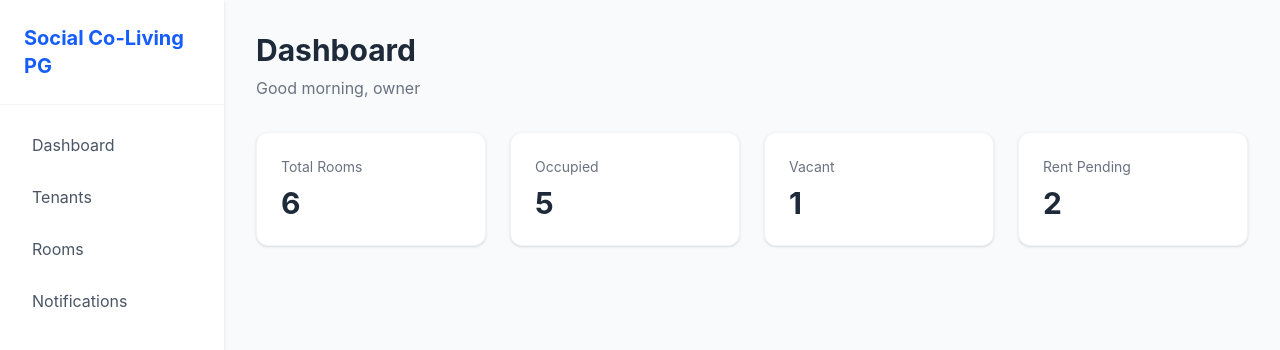
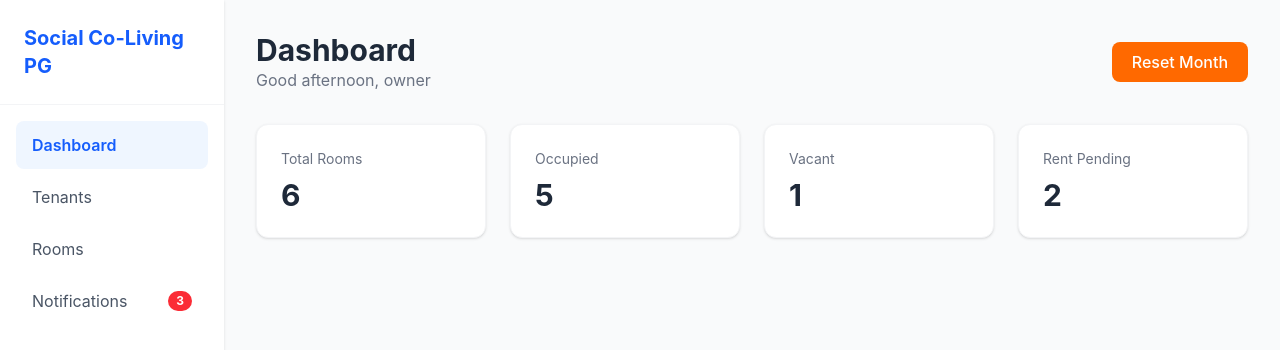
Before and after one commit to NeerajDev7/PG-Website, a React (Vite) app: page /dashboard in a window 1280 px wide. Shown: the top 350 px of the page. Built offline with nearby package versions, Linux system fonts and the light colour scheme.

Commit message:
third commit

```diff
--- a/src/components/Sidebar.jsx
+++ b/src/components/Sidebar.jsx
@@ -1,18 +1,51 @@
-import { useNavigate} from 'react-router-dom'
-function Sidebar(){
+import { useNavigate, useLocation } from 'react-router-dom'
+import { useSelector } from 'react-redux'
+
+function Sidebar() {
     const navigate = useNavigate()
+    const location = useLocation()
+
+    const tenants = useSelector((state) => state.tenants.tenants)
+    const rooms = useSelector((state) => state.rooms.rooms)
+
+    const notifCount =
+        tenants.filter(t => !t.paid).length +
+        rooms.filter(r => !r.occupied).length
+
+    const links = [
+        { label: 'Dashboard', path: '/dashboard' },
+        { label: 'Tenants', path: '/tenants' },
+        { label: 'Rooms', path: '/rooms' },
+        { label: 'Notifications', path: '/notifications', badge: notifCount },
+    ]
+
     return (
         <div className='w-56 bg-white shadow-sm flex flex-col'>
             <div className='px-6 py-6 border-b border-gray-100'>
                 <h1 className='text-xl font-bold text-blue-600'>Social Co-Living PG</h1>
             </div>
             <nav className='flex flex-col p-4 gap-1'>
-                <button onClick = {()=> navigate('/dashboard')} className='text-left px-4 py-3 rounded-lg text-gray-600 hover:bg-gray-50'>Dashboard</button>
-                <button onClick = {()=> navigate('/tenants')} className='text-left px-4 py-3 rounded-lg text-gray-600 hover:bg-gray-50'>Tenants</button>
-                <button onClick = {()=> navigate('/rooms')} className='text-left px-4 py-3 rounded-lg text-gray-600 hover:bg-gray-50'>Rooms</button>
-                <button onClick = {()=> navigate('/notifications')} className='text-left px-4 py-3 rounded-lg text-gray-600 hover:bg-gray-50'>Notifications</button>
+                {links.map((link) => (
+                    <button
+                        key={link.path}
+                        onClick={() => navigate(link.path)}
+                        className={`text-left px-4 py-3 rounded-lg transition flex justify-between items-center ${
+                            location.pathname === link.path
+                                ? 'bg-blue-50 text-blue-600 font-semibold'
+                                : 'text-gray-600 hover:bg-gray-50'
+                        }`}
+                    >
+                        {link.label}
+                        {link.badge > 0 && (
+                            <span className='bg-red-500 text-white text-xs font-bold px-2 py-0.5 rounded-full'>
+                                {link.badge}
+                            </span>
+                        )}
+                    </button>
+                ))}
             </nav>
         </div>
     )
 }
+
 export default Sidebar
--- a/src/pages/Dashboard.jsx
+++ b/src/pages/Dashboard.jsx
@@ -1,9 +1,12 @@
 import { useNavigate } from 'react-router-dom'
-import { useSelector } from 'react-redux'
+import { useSelector,useDispatch } from 'react-redux'
 import Sidebar from '../components/Sidebar'
+import { resetMonth } from '../store/tenantSlice'
+import { use } from 'react'
 
 function Dashboard() {
     const navigate = useNavigate()
+    const dispatch = useDispatch()
     const tenants = useSelector((state) => state.tenants.tenants)
     const rooms = useSelector((state) => state.rooms.rooms)
 
@@ -12,13 +15,36 @@ function Dashboard() {
     const vacant = rooms.filter(r => !r.occupied).length
     const rentPending = tenants.filter(t => !t.paid).length
 
+    const getGreeting = () => {
+        const hour = new Date().getHours()
+        if(hour <  12) return 'Good morning'
+        if(hour < 17) return 'Good afternoon'
+        return 'Good evening'
+    }
+
+    const handleResetMonth = ()=>{
+        const confirmed = window.confirm('Reset all rents to pending for new month?')
+        if(confirmed) dispatch(resetMonth())
+    }
+
     return (
         <div className='flex min-h-screen bg-gray-50'>
             <Sidebar />
             <div className='flex-1 p-8'>
-                <h1 className='text-3xl font-bold text-gray-800 mb-2'>Dashboard</h1>
-                <p className='text-gray-500 mb-8'>Good morning, owner</p>
-                <div className='grid grid-cols-4 gap-6'>
+                <div className='flex justify-between items-center mb-2'>
+                    <div>
+                        <h1 className='text-3xl font-bold text-gray-800'>Dashboard</h1>
+                        <p className='text-gray-500'>{getGreeting()}, owner</p>
+                    </div>
+                    <button
+                        onClick={handleResetMonth}
+                        className='bg-orange-500 text-white px-5 py-2 rounded-lg font-medium hover:bg-orange-600 transition'
+                    >
+                        Reset Month
+                    </button>
+                </div>
+
+                <div className='grid grid-cols-4 gap-6 mt-8'>
                     {[
                         { label: 'Total Rooms', value: totalRooms },
                         { label: 'Occupied', value: occupied },
--- a/src/pages/LandingPage.jsx
+++ b/src/pages/LandingPage.jsx
@@ -1,14 +1,11 @@
-import {useNavigate} from 'react-router-dom'
+import { useNavigate } from 'react-router-dom'
 
 function LandingPage() {
     const navigate = useNavigate();
+
     const amenities = [
         { icon: "📶", title: "High-speed Wifi", desc: "100 Mbps fibre connection" },
-    {
-      icon: "🍽️",
-      title: "Home-cooked Food",
-      desc: "Breakfast, lunch & dinner",
-    },
+        { icon: "🍽️", title: "Home-cooked Food", desc: "Breakfast, lunch & dinner" },
         { icon: "❄️", title: "AC Rooms", desc: "All rooms air-conditioned" },
         { icon: "🧺", title: "Laundry", desc: "Weekly laundry service" },
         { icon: "🔒", title: "24/7 Security", desc: "CCTV & gated entry" },
@@ -19,9 +16,7 @@ const navigate = useNavigate();
         <div className="min-h-screen bg-white">
             {/* Navbar */}
             <nav className="flex justify-between items-center px-10 py-5 bg-white shadow-sm">
-        <h1 className="text-2xl font-bold text-blue-600">
-          Social Co-Living PG
-        </h1>
+                <h1 className="text-2xl font-bold text-blue-600">Social Co-Living PG</h1>
                 <button onClick={() => navigate('/login')} className="bg-blue-600 text-white px-5 py-2 rounded-lg hover:bg-blue-700 transition">
                     Owner Login
                 </button>
@@ -35,23 +30,20 @@ const navigate = useNavigate();
                 <p className="text-gray-500 text-lg mb-8">
                     Premium PG accommodation in Koramangala, Bangalore
                 </p>
-        <button className="bg-blue-600 text-white px-8 py-3 rounded-lg text-lg hover:bg-blue-700 transition">
+                <button
+                    onClick={() => document.getElementById('rooms-section').scrollIntoView({ behavior: 'smooth' })}
+                    className="bg-blue-600 text-white px-8 py-3 rounded-lg text-lg hover:bg-blue-700 transition"
+                >
                     View Rooms
                 </button>
             </div>
 
             {/* Amenities Section */}
             <div className="py-20 px-6 md:px-10">
-        <h2 className="text-3xl font-bold text-center text-gray-800 mb-12">
-          Our Amenities
-        </h2>
-
+                <h2 className="text-3xl font-bold text-center text-gray-800 mb-12">Our Amenities</h2>
                 <div className="grid grid-cols-1 sm:grid-cols-2 md:grid-cols-3 gap-6 max-w-5xl mx-auto">
                     {amenities.map((item) => (
-            <div
-              key={item.title}
-              className="bg-white border border-gray-200 rounded-xl p-6 text-center shadow-sm hover:shadow-md transition"
-            >
+                        <div key={item.title} className="bg-white border border-gray-200 rounded-xl p-6 text-center shadow-sm hover:shadow-md transition">
                             <div className="text-4xl mb-3">{item.icon}</div>
                             <h3 className="font-semibold text-gray-800 mb-1">{item.title}</h3>
                             <p className="text-gray-500 text-sm">{item.desc}</p>
@@ -60,39 +52,27 @@ const navigate = useNavigate();
                 </div>
             </div>
 
-      <div className="py-20 px-6 md:px-10 bg-gray-50">
-        <h2 className="text-3xl font-bold text-center text-gray-800 mb-12">
-          Available Rooms
-        </h2>
-
+            {/* Available Rooms */}
+            <div id="rooms-section" className="py-20 px-6 md:px-10 bg-gray-50">
+                <h2 className="text-3xl font-bold text-center text-gray-800 mb-12">Available Rooms</h2>
                 <div className="grid grid-cols-1 sm:grid-cols-2 md:grid-cols-3 gap-6 max-w-5xl mx-auto">
                     {[
                         { type: "Single Occupancy", room: "Room 101", price: "25000/-" },
                         { type: "Double Sharing", room: "Room 203", price: "12000/-" },
                         { type: "Triple Sharing", room: "Room 305", price: "9000/-" },
                     ].map((item) => (
-            <div
-              key={item.room}
-              className="bg-white border border-gray-200 rounded-xl overflow-hidden shadow-sm hover:shadow-md transition"
-            >
-              {/* Image Placeholder */}
+                        <div key={item.room} className="bg-white border border-gray-200 rounded-xl overflow-hidden shadow-sm hover:shadow-md transition">
                             <div className="h-36 bg-gray-200 flex items-center justify-center text-gray-400">
                                 Room Photo
                             </div>
-
-              {/* Content */}
                             <div className="p-5">
                                 <h3 className="font-semibold text-gray-800">{item.type}</h3>
                                 <p className="text-gray-500 text-sm mb-3">{item.room}</p>
-
                                 <div className="flex justify-between items-center">
                                     <span className="text-blue-600 font-bold text-lg">
                                         {item.price}
-                    <span className="text-gray-400 text-sm font-normal">
-                      /month
+                                        <span className="text-gray-400 text-sm font-normal">/month</span>
                                     </span>
-                  </span>
-
                                     <span className="bg-green-100 text-green-600 text-xs font-semibold px-3 py-1 rounded-full">
                                         Available
                                     </span>
@@ -102,18 +82,21 @@ const navigate = useNavigate();
                     ))}
                 </div>
             </div>
+
+            {/* Contact */}
             <div className="py-20 px-10 bg-white">
-          <div className = "max-w-4xl mx-auto flex justify-between items-center">
+                <div className="max-w-4xl mx-auto flex justify-between items-center">
                     <div>
-                <h2 className="text-3xl font-bold text-gray-800 mb-6"> Get in touch</h2>
-                <p className="text-gray-500 mb-2"> <span className="text-gray-800 font-medium">+91 9876543210</span></p>
-                <p className="text-gray-500 mb-2"> <span className="text-gray-800 font-medium">owner@gmail.com</span></p>
-                <p className="text-gray-500 mb-2"> <span className="text-gray-800 font-medium">12th Cross, Kaveri layout, Tulasi Theatre Road,Marathahalli Village, Bangalore</span></p>
+                        <h2 className="text-3xl font-bold text-gray-800 mb-6">Get in touch</h2>
+                        <p className="text-gray-500 mb-2"><span className="text-gray-800 font-medium">+91 9876543210</span></p>
+                        <p className="text-gray-500 mb-2"><span className="text-gray-800 font-medium">owner@gmail.com</span></p>
+                        <p className="text-gray-500 mb-2"><span className="text-gray-800 font-medium">12th Cross, Kaveri layout, Tulasi Theatre Road, Marathahalli Village, Bangalore</span></p>
                     </div>
-            <button onClick={() => navigate('/login')} className="bg-blue-600 text-white px-8 py-4 rounded-lg text-lg font-medium"> Owner login </button>
+                    <button onClick={() => navigate('/login')} className="bg-blue-600 text-white px-8 py-4 rounded-lg text-lg font-medium">
+                        Owner login
+                    </button>
                 </div>
             </div>
-
         </div>
     );
 }
--- a/src/pages/NotificationsPage.jsx
+++ b/src/pages/NotificationsPage.jsx
@@ -1,9 +1,72 @@
-function NotificationPage(){
-    return(
-        <div>
-            <h1>Notifications Page</h1>
+import { useSelector } from 'react-redux'
+import Sidebar from '../components/Sidebar'
+
+function NotificationsPage() {
+    const tenants = useSelector((state) => state.tenants.tenants)
+    const rooms = useSelector((state) => state.rooms.rooms)
+
+    const notifications = []
+
+    // Pending rent alerts
+    tenants.filter(t => !t.paid).forEach(t => {
+        notifications.push({
+            id: `rent-${t.id}`,
+            type: 'warning',
+            title: 'Rent Pending',
+            message: `${t.name} (${t.room}) hasn't paid this month.`,
+        })
+    })
+
+    // Vacant room alerts
+    rooms.filter(r => !r.occupied).forEach(r => {
+        notifications.push({
+            id: `room-${r.id}`,
+            type: 'info',
+            title: 'Vacant Room',
+            message: `Room ${r.number} (${r.type}) is currently vacant.`,
+        })
+    })
+
+    return (
+        <div className='flex min-h-screen bg-gray-50'>
+            <Sidebar />
+            <div className='flex-1 p-8'>
+                <h1 className='text-3xl font-bold text-gray-800 mb-2'>Notifications</h1>
+                <p className='text-gray-500 mb-8'>{notifications.length} active alerts</p>
+
+                {notifications.length === 0 ? (
+                    <div className='bg-white rounded-xl border border-gray-100 shadow-sm p-12 text-center'>
+                        <p className='text-4xl mb-4'>✅</p>
+                        <p className='text-gray-800 font-semibold text-lg'>All clear!</p>
+                        <p className='text-gray-400 text-sm mt-1'>No pending rents or vacant rooms.</p>
+                    </div>
+                ) : (
+                    <div className='flex flex-col gap-4'>
+                        {notifications.map((n) => (
+                            <div
+                                key={n.id}
+                                className={`bg-white rounded-xl border shadow-sm p-5 flex items-start gap-4 ${
+                                    n.type === 'warning' ? 'border-red-100' : 'border-blue-100'
+                                }`}
+                            >
+                                <div className={`text-2xl`}>
+                                    {n.type === 'warning' ? '⚠️' : '🏠'}
+                                </div>
+                                <div>
+                                    <p className={`font-semibold text-sm mb-1 ${
+                                        n.type === 'warning' ? 'text-red-500' : 'text-blue-500'
+                                    }`}>
+                                        {n.title}
+                                    </p>
+                                    <p className='text-gray-600 text-sm'>{n.message}</p>
+                                </div>
+                            </div>
+                        ))}
+                    </div>
+                )}
+            </div>
         </div>
     )
 }
 
-export default NotificationPage
+export default NotificationsPage
--- a/src/pages/RoomsPage.jsx
+++ b/src/pages/RoomsPage.jsx
@@ -1,11 +1,24 @@
+import { useState } from 'react'
 import { useSelector } from 'react-redux'
 import Sidebar from '../components/Sidebar'
 
 function RoomsPage() {
     const rooms = useSelector((state) => state.rooms.rooms)
+    const tenants = useSelector((state) => state.tenants.tenants)
+    const [filter, setFilter] = useState('All')
 
     const vacant = rooms.filter(r => !r.occupied).length
     const occupied = rooms.filter(r => r.occupied).length
+
+    const getTenant = (roomNumber) => {
+        return tenants.find(t => t.room === `Room ${roomNumber}`)
+    }
+
+    const filtered = rooms.filter(r => {
+        if (filter === 'Vacant') return !r.occupied
+        if (filter === 'Occupied') return r.occupied
+        return true
+    })
 
     return (
         <div className="flex min-h-screen bg-gray-50">
@@ -16,17 +29,26 @@ function RoomsPage() {
                         <h1 className="text-3xl font-bold text-gray-800">Rooms</h1>
                         <p className="text-gray-500">{occupied} occupied · {vacant} vacant</p>
                     </div>
-                    <div className="flex gap-3">
-                        <span className="bg-green-100 text-green-600 text-sm font-semibold px-4 py-2 rounded-full">
-                            Vacant: {vacant}
-                        </span>
-                        <span className="bg-red-100 text-red-500 text-sm font-semibold px-4 py-2 rounded-full">
-                            Occupied: {occupied}
-                        </span>
+                    <div className="flex gap-2">
+                        {['All', 'Vacant', 'Occupied'].map(f => (
+                            <button
+                                key={f}
+                                onClick={() => setFilter(f)}
+                                className={`px-4 py-2 rounded-lg text-sm font-semibold transition ${
+                                    filter === f
+                                        ? 'bg-blue-600 text-white'
+                                        : 'bg-white text-gray-600 border border-gray-200 hover:bg-gray-50'
+                                }`}
+                            >
+                                {f}
+                            </button>
+                        ))}
                     </div>
                 </div>
                 <div className="grid grid-cols-3 gap-6">
-                    {rooms.map((room) => (
+                    {filtered.map((room) => {
+                        const tenant = getTenant(room.number)
+                        return (
                             <div
                                 key={room.id}
                                 className={`bg-white rounded-xl border p-6 shadow-sm ${room.occupied ? 'border-red-100' : 'border-green-100'}`}
@@ -39,9 +61,10 @@ function RoomsPage() {
                                 </div>
                                 <p className="text-gray-500 text-sm mb-1">Type: {room.type}</p>
                                 <p className="text-gray-500 text-sm mb-1">Price: ₹{room.price}</p>
-                            <p className="text-gray-500 text-sm">Tenant: {room.tenant || '—'}</p>
+                                <p className="text-gray-500 text-sm">Tenant: {tenant ? tenant.name : '—'}</p>
                             </div>
-                    ))}
+                        )
+                    })}
                 </div>
             </div>
         </div>
--- a/src/store/roomSlice.js
+++ b/src/store/roomsSlice.js
@@ -1,12 +1,12 @@
 import {createSlice } from '@reduxjs/toolkit'
 const initialState = {
     rooms : [
-        {id : 1, number : '101', type: 'single', price : 25000, occupied : false , tenant : null},
-        {id : 2, number : '102', type: 'single', price : 25000, occupied : true , tenant : 'Priya'},
-        {id : 3, number : '203', type: 'Double', price : 12000, occupied : true , tenant : 'Neeraj'},
-        {id : 4, number : '204', type: 'Double', price : 12000, occupied : true , tenant : 'Hari Krishna'},
-        {id : 5, number : '305', type: 'Triple', price : 9000, occupied : true , tenant : 'Rohit'},
-        {id : 6, number : '510', type: 'Double', price : 12000, occupied : true , tenant : 'Aditya'},
+        {id : 1, number : '101', type: 'single', price : 25000, occupied : false},
+        {id : 2, number : '102', type: 'single', price : 25000, occupied : true},
+        {id : 3, number : '203', type: 'Double', price : 12000, occupied : true},
+        {id : 4, number : '204', type: 'Double', price : 12000, occupied : true},
+        {id : 5, number : '305', type: 'Triple', price : 9000, occupied : true},
+        {id : 6, number : '510', type: 'Double', price : 12000, occupied : true}
     ]
 }
 
```
Also changed, not shown: src/pages/TenantsPage.jsx (+28 -2 lines), src/store/localStorage.js (added, +18 -0 lines), src/store/store.js (+10 -3 lines), src/store/tenantSlice.js (+8 -5 lines). Lines whose indentation alone changed are shown as unchanged.
